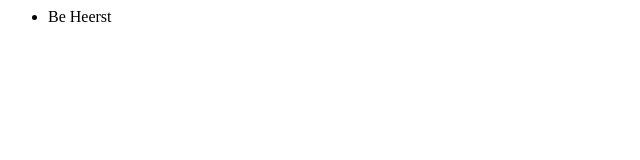
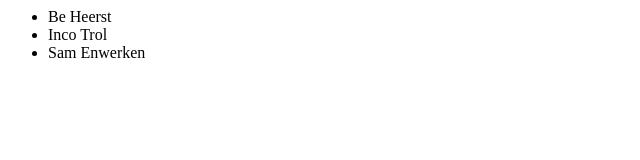
Before and after one commit to ensiorGerard/pizza, a plain HTML site: page index.html in a window 1280 px wide. Shown: the whole page, without its empty margins (0-640 px from the left). Drawn offline with Linux system fonts and the light colour scheme.

Commit message:
add the new bios to the index

```diff
--- a/index.html
+++ b/index.html
@@ -1,3 +1,5 @@
 <ul>
     <li>Be Heerst</li>
+    <li>Inco Trol</li>
+    <li>Sam Enwerken</li>
 </ul>
```
